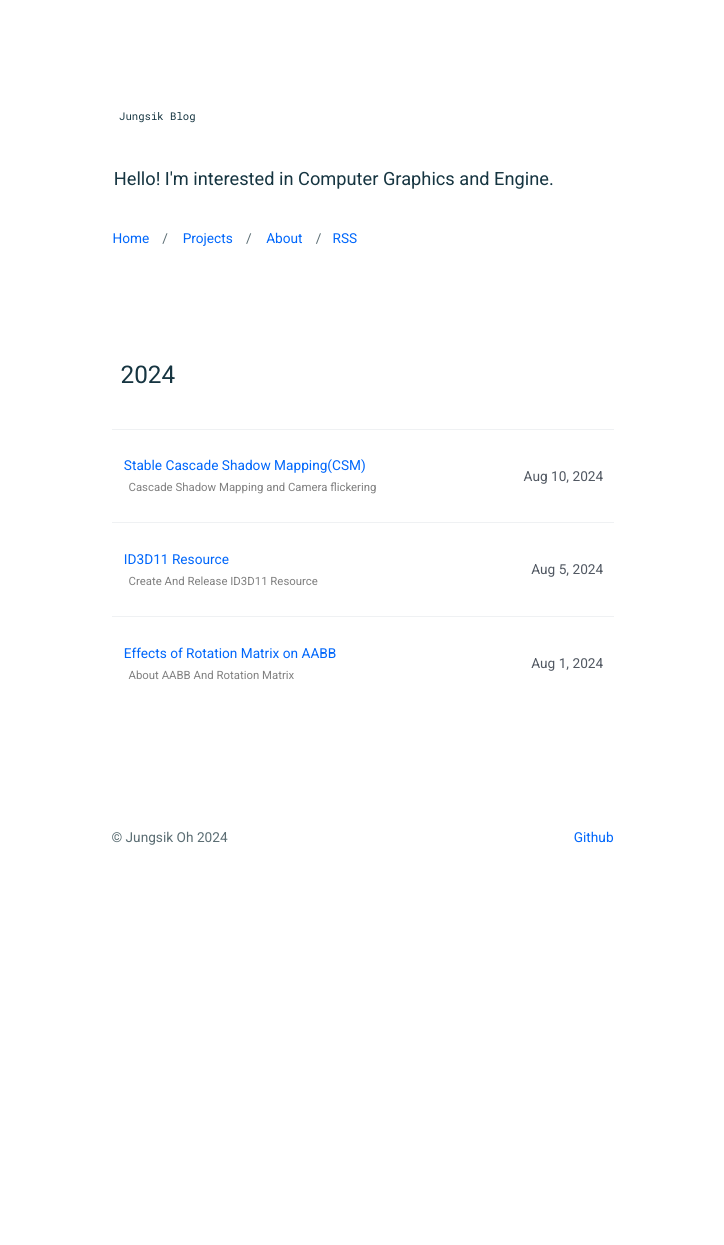
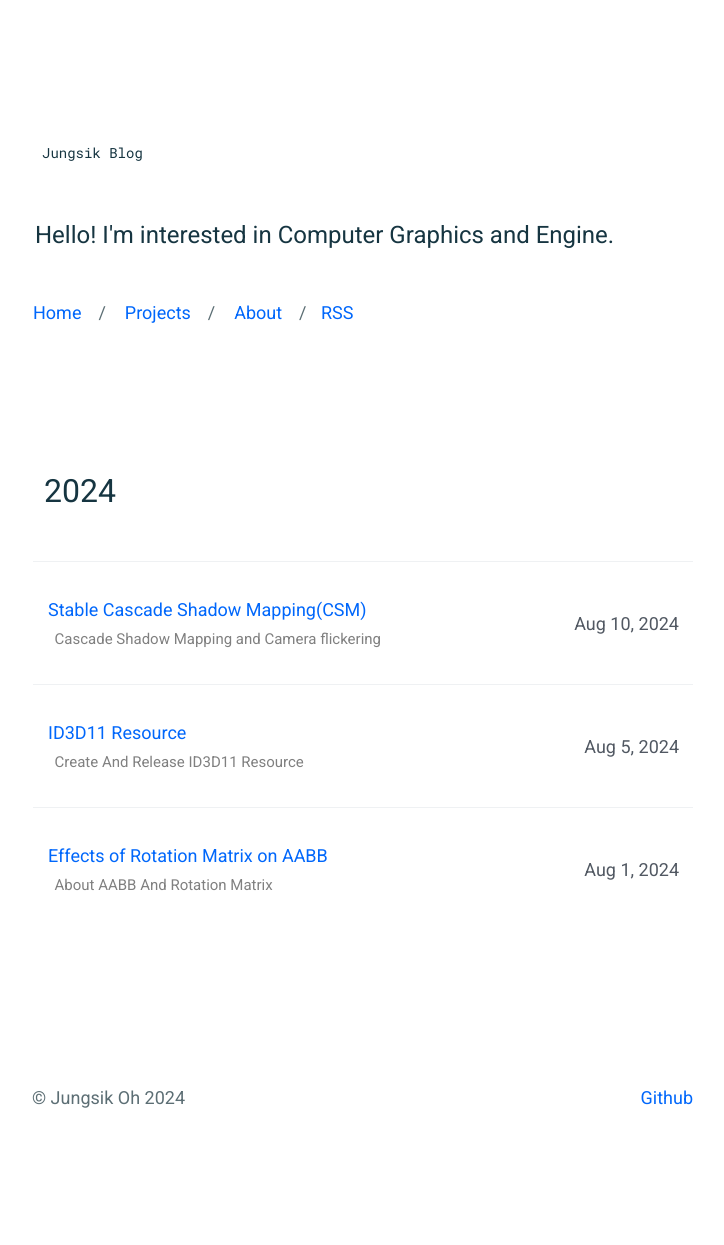
Before and after one commit to JungsikOh/jungsikoh.github.io, a Jekyll site: the page built from index.html, in a window 1280 px wide. Shown: the whole page, without its empty margins (277-1001 px from the left). Built offline with Jekyll 4.4.1, drawn with Linux system fonts in a browser that asks for light colours; before the commit the page ends 949 px from its top, so only the background shows below that.

Commit message:
Set font size

```diff
--- a/_sass/base/_reset.scss
+++ b/_sass/base/_reset.scss
@@ -18,7 +18,7 @@ html {
     min-height: 100%;
     box-sizing: border-box;
     -webkit-tap-highlight-color: transparent;
-    font-size: 47.5%; // Make it easy to calculate rems to px
+    font-size: 62.5%; // Make it easy to calculate rems to px
 }
 
 body {
```
